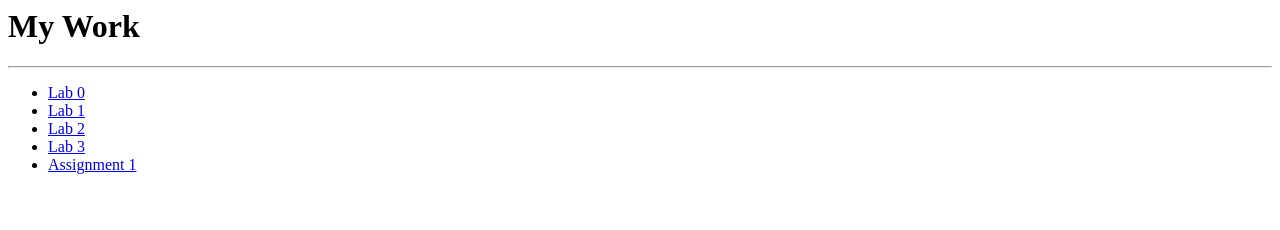
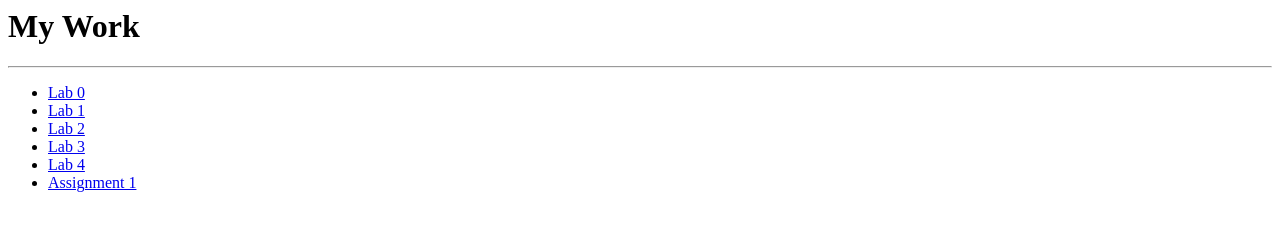
Before and after one commit to A1exander-liU/Website, a plain HTML site: page index.html in a window 1280 px wide. Drawn offline with Linux system fonts and the light colour scheme.

Commit message:
added lab 4 to index

```diff
--- a/index.html
+++ b/index.html
@@ -10,6 +10,7 @@
             <li><a href="home.html">Lab 1</a></li>
             <li><a href="lab2_home.html">Lab 2</a></li>
             <li><a href="lab3_home.html">Lab 3</a></li>
+            <li><a href="lab4.html">Lab 4</a></li>
             <li><a href="assignment1.html">Assignment 1</a></li>
         </ul>
     </body>
```
